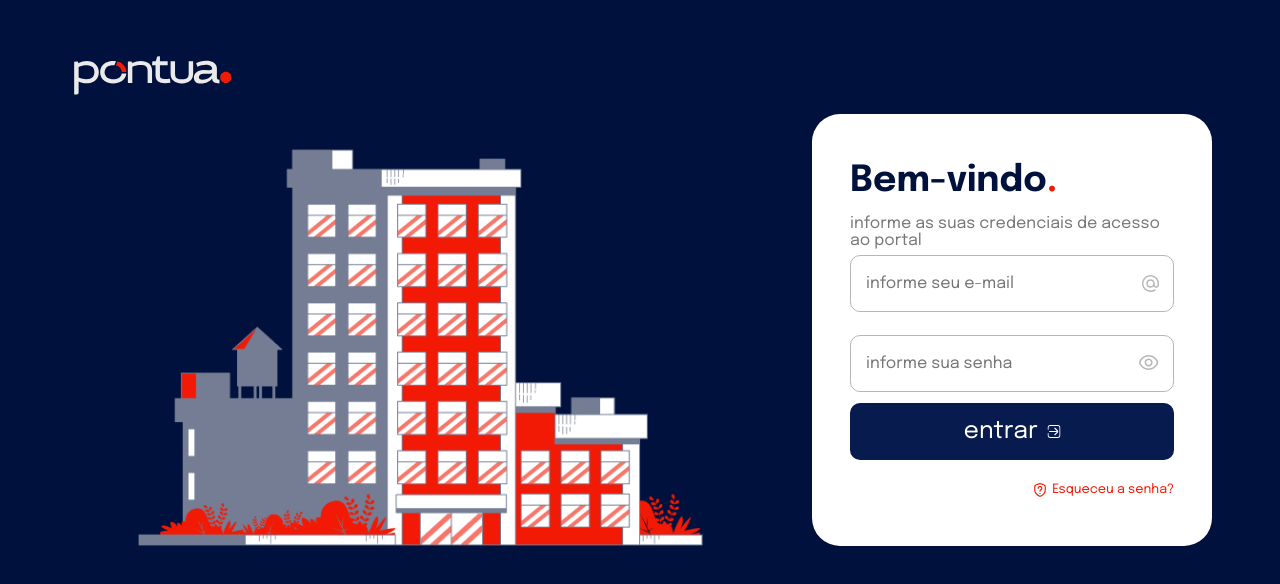
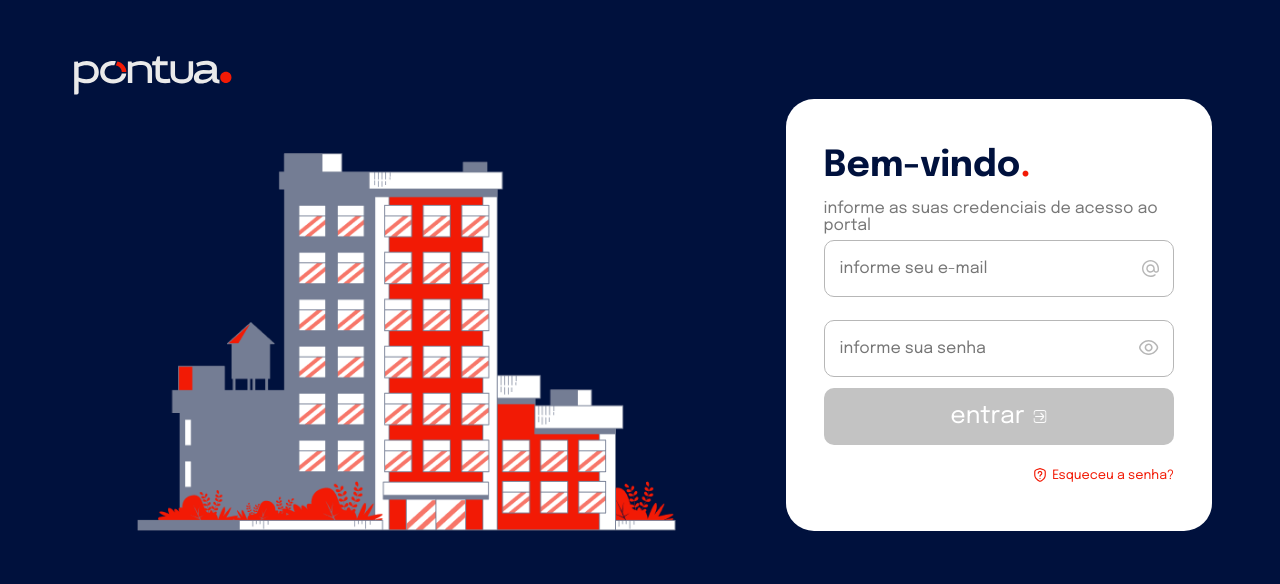
Before and after one commit to andre-luis33/marvel-dashboard, a React (Vite) app: page /login in a window 1280 px wide. Shown: the top 584 px of the page. Built offline with nearby package versions, Linux system fonts and the light colour scheme.

Commit message:
add: started form validation

```diff
--- /dev/null
+++ b/src/pages/Login/components/LoginCard/index.jsx
@@ -0,0 +1,79 @@
+import { useEffect, useState } from 'react';
+import propTypes from 'prop-types';
+
+import isEmailValid from '../../../../utils/isEmailValid';
+
+import iconAt from '../../../../assets/images/icon-at.svg';
+import iconEye from '../../../../assets/images/icon-eye.svg';
+import iconArrowRight from '../../../../assets/images/icon-arrow-right.svg';
+import iconQuestionShield from '../../../../assets/images/icon-question-shield.svg';
+
+export default function LoginCard({ onCardChange }) {
+
+	const [email, setEmail] = useState('');
+	const [password, setPassword] = useState('');
+	const [isDisabled, setIsDisabled] = useState(true);
+
+
+	function handleInputChange(e) {
+		const { name, value } = e.target;
+
+		if (name === 'email') {
+			setEmail(value);
+		} else if (name === 'password') {
+			setPassword(value);
+		}
+	}
+
+	// useEffect to update isDisabled whenever email or password changes
+	useEffect(() => {
+		setIsDisabled(!(isEmailValid(email) && password));
+	}, [email, password]);
+
+
+	function handleSubmit(e) {
+		e.preventDefault();
+
+
+	}
+
+	return (
+		<div className="card-wrapper">
+			<h1 className="title">
+				Bem-vindo<span className='dot'>.</span>
+			</h1>
+
+			<p className='description'>
+				informe as suas credenciais de acesso ao portal
+			</p>
+
+			<form onSubmit={handleSubmit}>
+				<div className="form-group">
+					<input name='email' className={email && !isEmailValid(email) ? 'is-invalid' : ''} type="text" placeholder='informe seu e-mail' onChange={handleInputChange} value={email} />
+					<img className='floating-icon' src={iconAt} alt="Ícone @" />
+				</div>
+
+				<div className="form-group">
+					<input name='password' type="password" placeholder='informe sua senha' onChange={handleInputChange} value={password} />
+					<button className='floating-icon' type='button'>
+						<img src={iconEye} alt="Ícone de um olho" />
+					</button>
+				</div>
+
+				<button className='btn-submit' disabled={isDisabled}>
+					entrar
+					<img src={iconArrowRight} alt="Ícone de Seta apontando para direita" />
+				</button>
+			</form>
+
+			<button className='btn-bottom' onClick={onCardChange}>
+				<img src={iconQuestionShield} alt="Ícone de Escudo com interrogação dentro" />
+				Esqueceu a senha?
+			</button>
+		</div>
+	);
+}
+
+LoginCard.propTypes = {
+	onCardChange: propTypes.func.isRequired
+};
--- /dev/null
+++ b/src/pages/Login/components/ResetPasswordCard/index.jsx
@@ -0,0 +1,36 @@
+import propTypes from 'prop-types';
+import iconAt from '../../../../assets/images/icon-at.svg';
+
+export default function ResetPasswordCard({ onCardChange }) {
+
+	return (
+		<div className="card-wrapper">
+			<h1 className="title">
+				Recuperar senha<span className='dot'>.</span>
+			</h1>
+
+			<p className='description'>
+				Informe o e-mail do seu cadastro. Nós estaremos realizando o envio de um link com as instruções para você redefinir a sua senha.
+			</p>
+
+			<form action="">
+				<div className="form-group">
+					<input type="text" placeholder='informe seu e-mail' />
+					<img className='floating-icon' src={iconAt} alt="Ícone @" />
+				</div>
+
+				<button className='btn-submit' disabled>
+					enviar link
+				</button>
+			</form>
+
+			<button className='btn-bottom' onClick={onCardChange}>
+				{'<< Voltar para Login'}
+			</button>
+		</div>
+	);
+}
+
+ResetPasswordCard.propTypes = {
+	onCardChange: propTypes.func.isRequired
+};
--- a/src/pages/Login/index.jsx
+++ b/src/pages/Login/index.jsx
@@ -1,17 +1,15 @@
-import { Link } from 'react-router-dom';
+import { useState } from 'react';
 import { PageWrapper } from './style';
 
 import logoLight from '../../assets/images/logo-light.svg';
 import building from '../../assets/images/building.png';
 
-import iconAt from '../../assets/images/icon-at.svg';
-import iconEye from '../../assets/images/icon-eye.svg';
-import iconArrowRight from '../../assets/images/icon-arrow-right.svg';
-import iconQuestionShield from '../../assets/images/icon-question-shield.svg';
+import LoginCard from './components/LoginCard';
+import ResetPasswordCard from './components/ResetPasswordCard';
 
 export default function Login() {
 
-
+	const [currentCard, setCurrentCard] = useState('login');
 
 	return (
 		<PageWrapper>
@@ -23,39 +21,9 @@ export default function Login() {
 					<img src={building} alt="Prédio Colorido" />
 				</div>
 
-				<div className="card-wrapper">
-					<h1 className="title">
-						Bem-vindo<span className='dot'>.</span>
-					</h1>
+				{currentCard === 'login' && <LoginCard onCardChange={() => setCurrentCard('reset-password')}/>}
+				{currentCard === 'reset-password' && <ResetPasswordCard onCardChange={() => setCurrentCard('login')}/>}
 
-					<p className='description'>
-						informe as suas credenciais de acesso ao portal
-					</p>
-
-					<form action="">
-						<div className="form-group">
-							<input type="text" placeholder='informe seu e-mail'/>
-							<img className='floating-icon' src={iconAt} alt="Ícone @" />
-						</div>
-
-						<div className="form-group">
-							<input type="text" placeholder='informe sua senha' />
-							<button className='floating-icon' type='button'>
-								<img src={iconEye} alt="Ícone de um olho" />
-							</button>
-						</div>
-
-						<button className='btn-submit'>
-							entrar
-							<img src={iconArrowRight} alt="Ícone de Seta apontando para direita" />
-						</button>
-					</form>
-
-					<button className='btn-forgot-password'>
-						<img src={iconQuestionShield} alt="Ícone de Escudo com interrogação dentro" />
-						Esqueceu a senha?
-					</button>
-				</div>
 			</div>
 
 		</PageWrapper>
--- a/src/pages/Login/style.js
+++ b/src/pages/Login/style.js
@@ -19,7 +19,7 @@ export const PageWrapper = styled.main`
 		}
 
 		.card-wrapper {
-			max-width: 400px;
+			max-width: 450px;
 
 			background-color: ${({ theme }) => theme.colors.white};
 
@@ -71,6 +71,11 @@ export const PageWrapper = styled.main`
 					&:focus {
 						border-color: ${({ theme }) => theme.colors.blue[600]};
 					}
+
+				}
+
+				input.is-invalid {
+					border-color: red !important;
 				}
 
 				.floating-icon {
@@ -106,9 +111,16 @@ export const PageWrapper = styled.main`
 				justify-content: center;
 				align-items: center;
 				column-gap: 9px;
+
+				transition: .2s all;
 			}
 
-			.btn-forgot-password {
+			.btn-submit[disabled] {
+				background-color: #C3C3C3;
+				cursor: not-allowed;
+			}
+
+			.btn-bottom {
 				display: flex;
 				align-items: center;
 				justify-content: flex-end;
--- /dev/null
+++ b/src/utils/isEmailValid.js
@@ -0,0 +1,4 @@
+export default function isEmailValid(email) {
+	const regex = /^(([^<>()[\]\\.,;:\s@"]+(\.[^<>()[\]\\.,;:\s@"]+)*)|(".+"))@((\[[0-9]{1,3}\.[0-9]{1,3}\.[0-9]{1,3}\.[0-9]{1,3}\])|(([a-zA-Z\-0-9]+\.)+[a-zA-Z]{2,}))$/;
+	return regex.test(email);
+}
```
